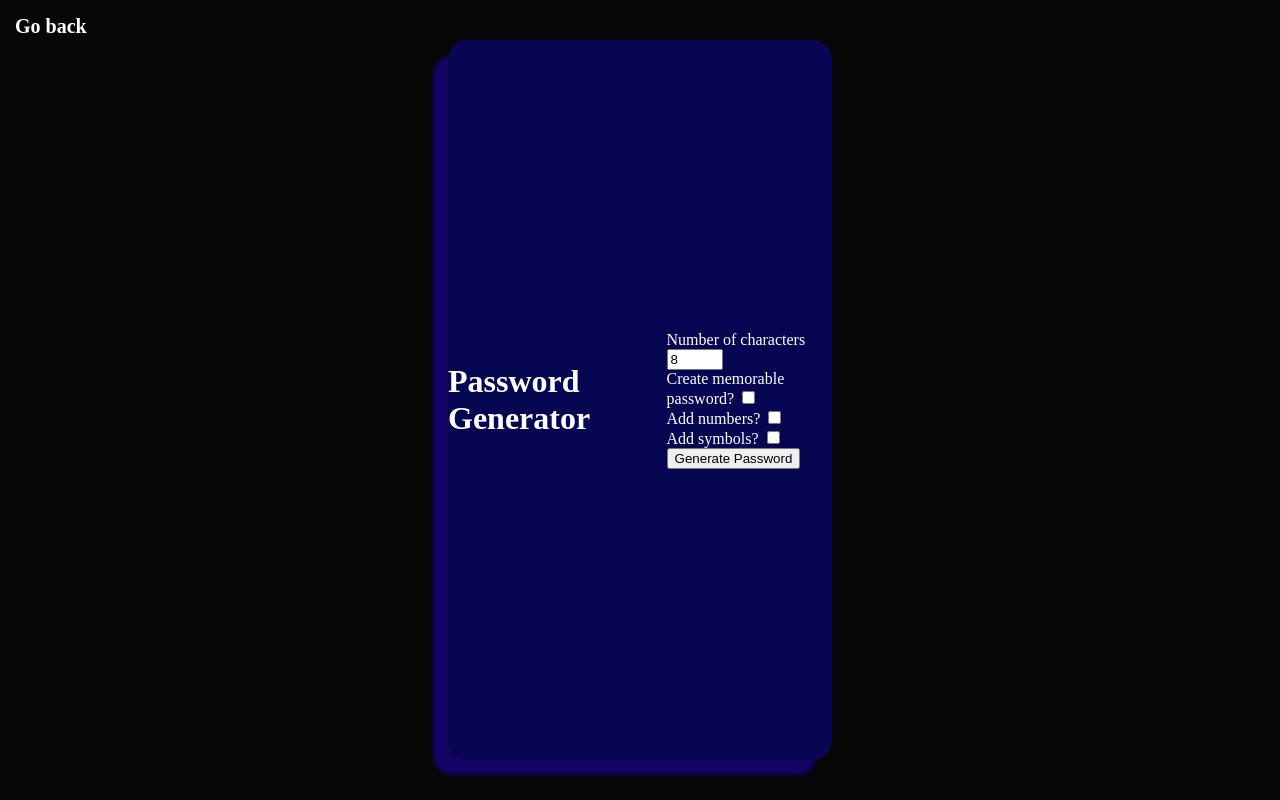
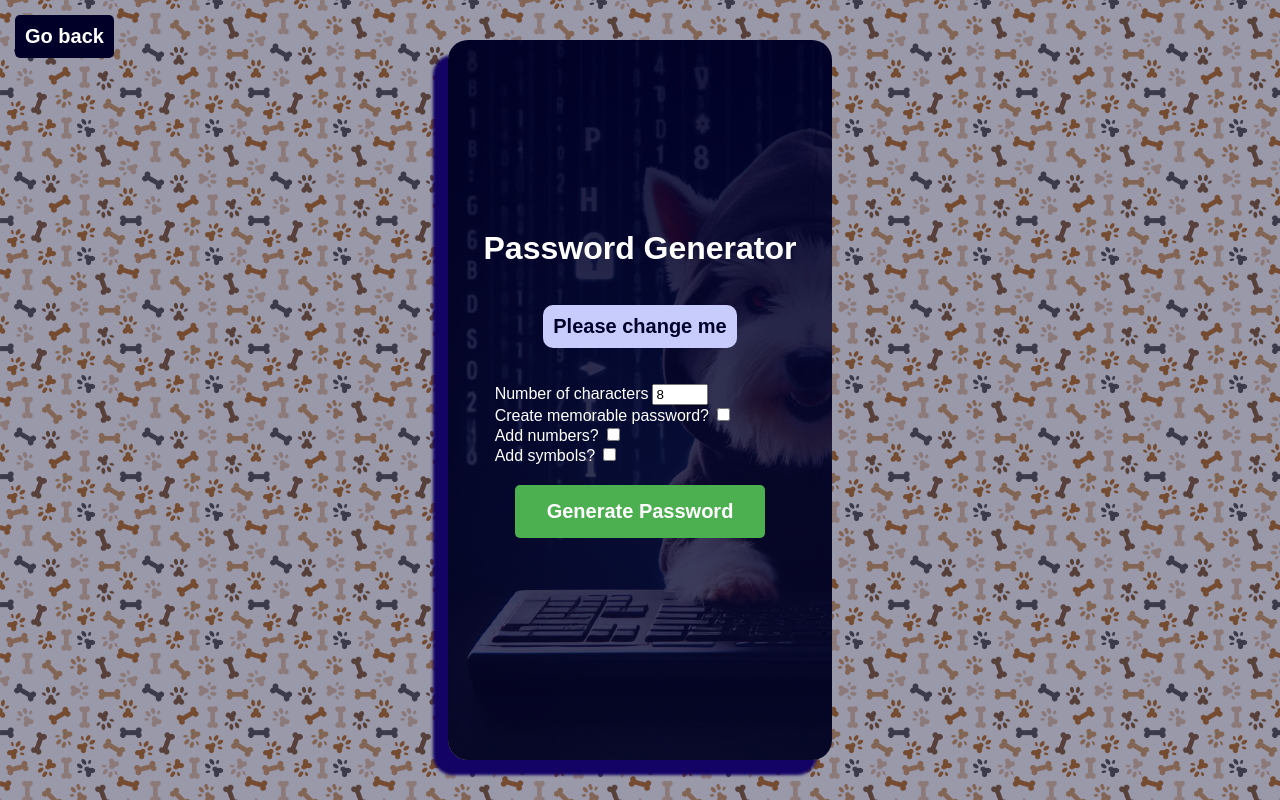
Before and after one commit to samuelsbenghe/Password-generator-website, a Flask app: page /apps/password_generator in a window 1280 px wide. Run offline with Flask 3, Linux system fonts and the light colour scheme; some libraries are stand-ins or nearby versions.

Commit message:
Finished password generator.
Co-authored-by: Edith-Samuel Sbenghe <samuelsbenghe@users.noreply.github.com>

```diff
--- a/static/css/password_generator.css
+++ b/static/css/password_generator.css
@@ -1,5 +1,8 @@
 #go-back-link {
-    color: white;
+    color: rgb(255, 255, 255);
+    background-color: rgb(0, 0, 41);
+    border-radius: 5px;
+    padding: 10px;
     font-size: 20px;
     font-weight: bold;
     text-decoration: none;
@@ -8,13 +11,20 @@
     left: 15px;
 }
 
+h1, h2, label, input, button, p, a {
+    font-family: 'Arial', sans-serif; /* Change 'Arial' to any font you like */
+}
+
 body {
-    background-color: rgb(7, 7, 7);
+    background: linear-gradient(rgba(0, 0, 41, 0.4), rgba(0, 0, 41, 0.4)), url('/static/images/password_generator_background.jpg');
+    background-repeat: repeat;
+    background-size: 10%;
 }
 
 .centered-div {
-    background-color: rgb(6, 6, 83);
-    display: flex;
+    background: linear-gradient(rgba(0, 0, 41, 0.9), rgba(0, 0, 41, 0.7)), url('/static/images/password_generator_image.jpg');
+    background-size: cover;
+    display: grid;
     justify-content: center;
     align-items: center;
     position: absolute;
@@ -27,3 +37,73 @@ body {
     border-radius: 20px; /* adjust as needed */
     box-shadow: -15px 15px 3px 0px rgb(18, 3, 100)/* adjust as needed */
 }
+
+.password-container {
+    display: grid;
+    justify-content: center;
+    align-items: center;
+    position: flex;
+    width: 130%; /* adjust as needed */
+    height: 80%; /* adjust as needed */
+}
+
+.password {
+    font-size: 20px;
+    font-weight: bold;
+    text-align: center;
+    color: rgb(0,0,41);
+    background-color: rgb(199, 204, 253);
+    border-radius: 10px;
+    padding: 10px;
+    margin: 10px;
+}
+
+.button {
+    font-size: 20px;
+    font-weight: bold;
+    text-align: center;
+    color: #fff; /* white text */
+    background-color: #4CAF50; /* green background */
+    border: none;
+    border-radius: 5px;
+    padding: 15px 32px;
+    margin: 20px;
+    text-decoration: none;
+    display: inline-block;
+    transition-duration: 0.4s; /* smooth transition */
+    cursor: pointer;
+}
+
+.button:hover {
+    background-color: #2f7533; /* darker green when hovered */
+}
+
+.container {  display: grid;
+    grid-template-columns: 1fr;
+    grid-template-rows: 1fr 0.5fr 3fr;
+    gap: 0px 0px;
+    grid-auto-flow: row;
+    grid-template-areas:
+      "pasgenheader"
+      "pasgencontent"
+      "pasgenoptions";
+  }
+
+.pasgenheader {
+    justify-content: center;
+    display: flex;
+    align-items: center;
+    grid-area: pasgenheader;
+}
+.pasgencontent {
+    justify-content: center;
+    display: flex;
+    align-items: center;
+    grid-area: pasgencontent;
+}
+.pasgenoptions {
+    justify-content: center;
+    display: flex;
+    align-items: center;
+    grid-area: pasgenoptions;
+}
--- a/templates/page_password_generator.html
+++ b/templates/page_password_generator.html
@@ -29,20 +29,29 @@
         <!-- Meta Tags Generated with https://metatags.io -->
         <title>Nathalie's Projects - Password Generator</title>
         <link rel="stylesheet" type="text/css" href="{{ url_for('static', filename='css/password_generator.css') }}">
+        <script src="https://kit.fontawesome.com/yourcode.js" crossorigin="anonymous"></script>
     </head>
     <body>
         <div class="">
             <a id="go-back-link" href="/">Go back</a>
             <div class="centered-div">
-                <h1>Password Generator</h1>
-
+                <div class="container">
+                    <div class="pasgenheader"><h1>Password Generator</h1></div>
+                    <div class="pasgencontent">
+                        <div class="password-container">
+                            <p class="password">
                             {% if generated_password %}
-                    <h2>{{ generated_password }}</h2>
+                                {{ generated_password }}
+                            {% else %}
+                                Please change me
                             {% endif %}
-
+                            </p>
+                        </div>
+                    </div>
+                    <div class="pasgenoptions">
                         <form action="/apps/password_generator" method="post">
                             <label for="number_of_words">Number of characters</label>
-                    <input type="number" name="number_of_characters" id="number_of_characters" value="{% if number_of_characters %}{{number_of_characters}}{% else %}8{% endif %}" min="4" max="64">
+                            <input type="number" name="number_of_characters" id="number_of_characters" value="{% if number_of_characters %}{{number_of_characters}}{% else %}8{% endif %}" min="4" max="32">
                             <br>
                             <label for="is_memorable">Create memorable password?</label>
                             <input type="checkbox" name="is_memorable" id="is_memorable" {% if is_memorable %}checked{% endif %}>
@@ -53,8 +62,10 @@
                             <label for="add_symbol">Add symbols?</label>
                             <input type="checkbox" name="add_symbols" id="add_symbol" {% if add_symbols %}checked{% endif %}>
                             <br>
-                    <input type="submit" value="Generate Password">
+                            <input class="button" type="submit" value="Generate Password">
                         </form>
+                    </div>
+                </div>
             </div>
         </div>
     </body>
```
Also changed, not shown: static/images/password_generator_background.jpg (added), static/images/password_generator_image.jpg (added), static/images/password_generator_thumbnail.png (deleted). Lines whose indentation alone changed are shown as unchanged.
